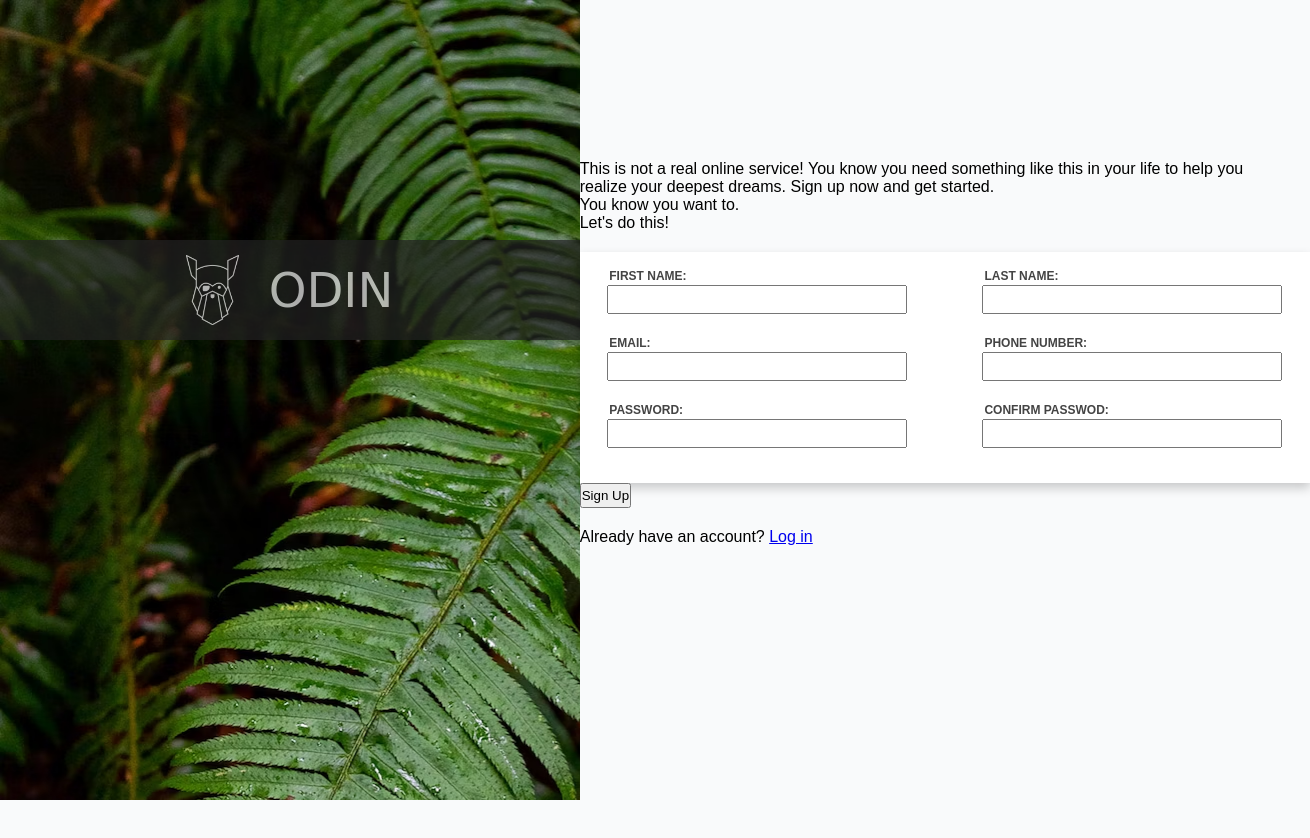
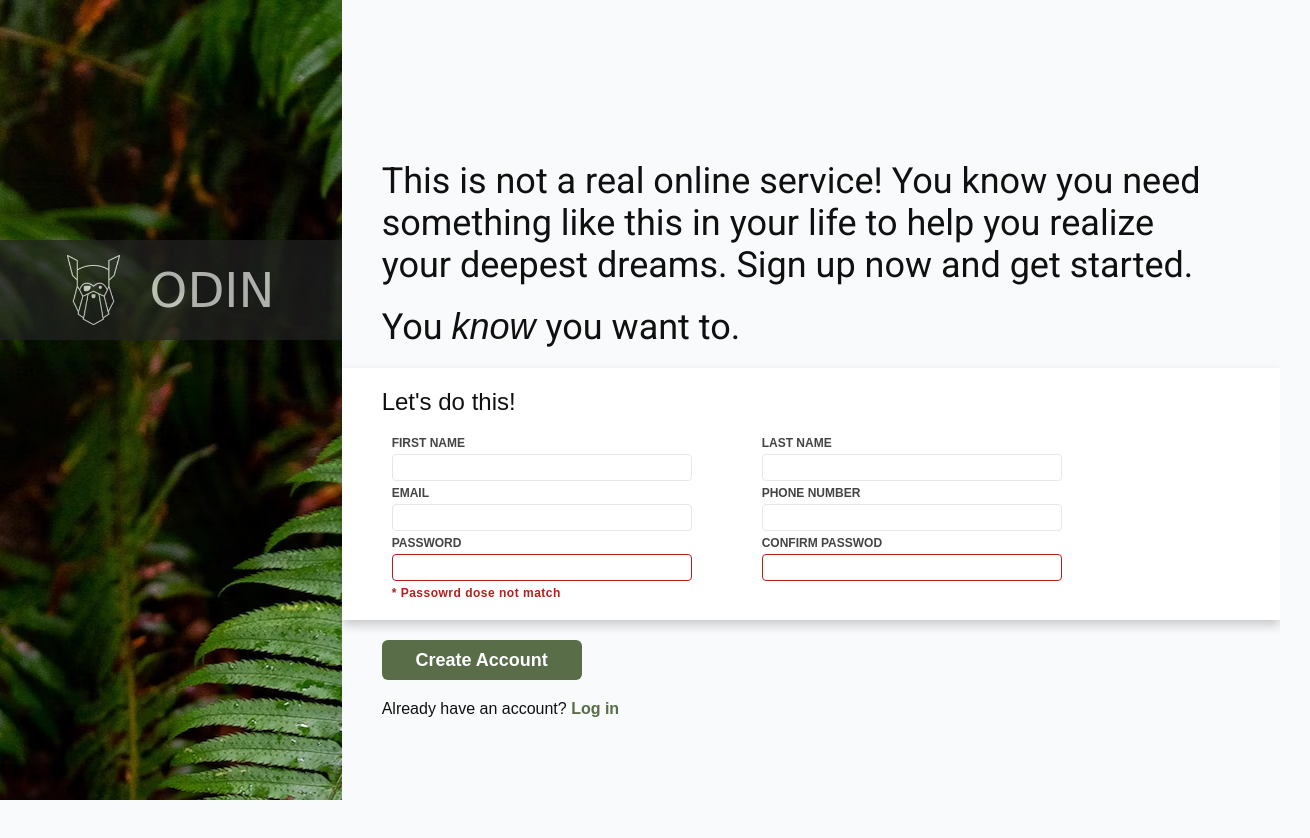
Before and after one commit to RoarAbiye/odin-signup, a plain HTML site: page index.html in a window 1280 px wide. Shown: the whole page, 1310 px wide, since content can reach past the window. Drawn offline with Linux system fonts and the light colour scheme; a web font is replaced by a local one.

Commit message:
Final resutl submited

```diff
--- a/index.html
+++ b/index.html
@@ -19,20 +19,20 @@
   </div>
   <div id="right">
     <div id="main-content">
-      <div id="main-text">
+      <div class="left-padding" id="main-text">
         This is not a real online service! You know you need something like this in your life to help you realize your
         deepest dreams. Sign up now and get started.
       </div>
-      <div id="subtext">
-        You know you want to.
+      <div class="left-padding" id="subtext">
+        You <span style="font-style: italic;">know </span>you want to.
       </div>
     </div>
     <div id="sign-up">
-      <div id="form-heading"> Let's do this! </div>
 
       <form action="#" method="post">
 
         <div class="form_section_one">
+          <div class="left-padding" id="form_heading"> Let's do this! </div>
 
           <div class="form_left">
 
@@ -48,7 +48,8 @@
 
             <div class="text-input">
               <label for="password">PASSWORD</label>
-              <input type="password" name="password" value="">
+              <input class="password" type="password" name="password" value="">
+                  <div class="password_error">* Passowrd dose not match</div>
             </div>
 
           </div>
@@ -74,12 +75,14 @@
 
         </div>
 
-        <div class="form_sectoin_two">
-          <input type="submit" name="sign-up" value="Sign Up">
+        <div class="left-padding form_sectoin_two">
+          <input class="submit_button" type="submit" name="sign-up" value="Create Account">
         </div>
 
       </form>
-      Already have an account? <a href="#">Log in</a>
+      <div class="log_in left-padding">
+        Already have an account? <a href="#">Log in</a>
+      </div>
     </div>
   </div>
 </body>
--- a/style.css
+++ b/style.css
@@ -11,6 +11,8 @@ body {
   display: flex;
   height: 100vh;
   background-color: #f9fafb;
+  color: #000000ef;
+  overflow: hidden;
 }
 
 #left {
@@ -25,7 +27,6 @@ body {
   flex-direction: column;
   position: relative;
   top: 20%;
-  /* width: min(100%, 1000px); */
 }
 
 #hero-container {
@@ -53,26 +54,43 @@ body {
 
 .form_section_one {
   display: flex;
-  justify-content: space-around;
-  gap: 50px;
+  flex-wrap: wrap;
+  gap: 20px;
   width: 100%;
   background-color: white;
-  padding: 15px;
+  box-shadow: 0 5px 10px #0003;
+  padding-bottom: 20px;
+  padding-top: 20px;
+}
+.form_left,
+.form_right {
+  padding-left: 50px;
+}
+.form_sectoin_two {
+  padding-top: 20px;
+}
+.left-padding {
+  padding-left: 40px;
+}
+#form_heading {
+  flex: 1 1 100%;
+  font-size: 24px;
+  /* margin-bottom: 20px; */
+}
+
+#subtext {
+  margin-bottom: 20px;
   margin-top: 20px;
-  box-shadow: 0 5px 10px #0003;
+  /* font-style: italic; */
 }
 input {
   height: 25px;
-  margin-bottom: 20px;
 }
 label {
   font-size: 12px;
   font-weight: bold;
   color: #444;
-  margin: 2px;
-}
-label::after {
-  content: ":";
+  margin-bottom: 4px;
 }
 
 .text-input {
@@ -80,3 +98,75 @@ label::after {
   flex-direction: column;
   width: 300px;
 }
+
+#main-text,
+#subtext {
+  font-size: 36px;
+  font-family: "Roboto";
+  width: min(90%, 900px);
+}
+
+.submit_button {
+  display: flex;
+  justify-content: center;
+  align-items: center;
+  flex-direction: column;
+  background-color: #596d48;
+  color: white;
+  border-radius: 6px;
+  padding: 8px;
+  width: 200px;
+  height: 40px;
+  border: none;
+  /* text-align: center; */
+  font-weight: bold;
+  font-size: 18px;
+  cursor: pointer;
+}
+
+.submit_button:hover {
+  background-color: #596d48cc;
+}
+.submit_button:active {
+  background-color: #596d48aa;
+}
+input,
+input:focus,
+input:active {
+  border: none;
+  outline: none;
+}
+input {
+  border: solid #e5e7eb 1px;
+  border-radius: 4px;
+  margin-bottom: 5px;
+  padding: 0 5px 0 5px;
+}
+
+input:active,
+input:focus {
+  border: solid #2151d977 1px;
+  border-radius: 4px;
+  margin-bottom: 5px;
+  box-shadow: 0 1px 5px #0002;
+}
+
+a {
+  text-decoration: none;
+  color: #596d48;
+  font-weight: bold;
+}
+.log_in {
+  margin-top: 20px;
+}
+
+input[type="password"] {
+  border-color: #b91c1c;
+}
+
+.password_error {
+  color: #b91c1c;
+  font-size: 12px;
+  font-weight: bold;
+  letter-spacing: 0.5px;
+}
```
